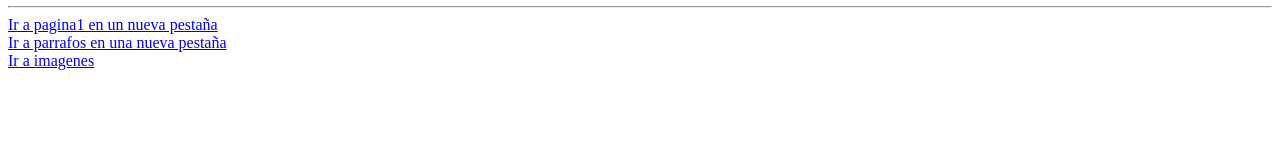
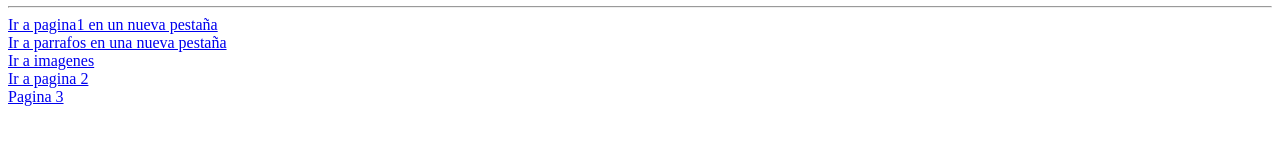
Before and after one commit to smars1/Re-Start, a plain HTML site: page Universidad Desarrollo Web/Html/Leccion_2/index.html in a window 1280 px wide. Shown: the part 543-688 px from the top of the page. Drawn offline with Linux system fonts and the light colour scheme.

Commit message:
Update index.html
agregamos 2 tag de link, para pagina 2 y 3

```diff
--- a/Universidad Desarrollo Web/Html/Leccion_2/index.html
+++ b/Universidad Desarrollo Web/Html/Leccion_2/index.html
@@ -41,5 +41,11 @@
     >
     <br />
     <a href="Manejo_images/pagina2_imagenes.html">Ir a imagenes</a>
+    <br />
+    <a href="Semantica_html/pagina2_style.html" title="Pagina 2 Semantica"
+      >Ir a pagina 2</a
+    >
+    <br/>
+    <a href="pagina3_implementacion.html" title="Implementacion">Pagina 3</a>
   </body>
 </html>
```
